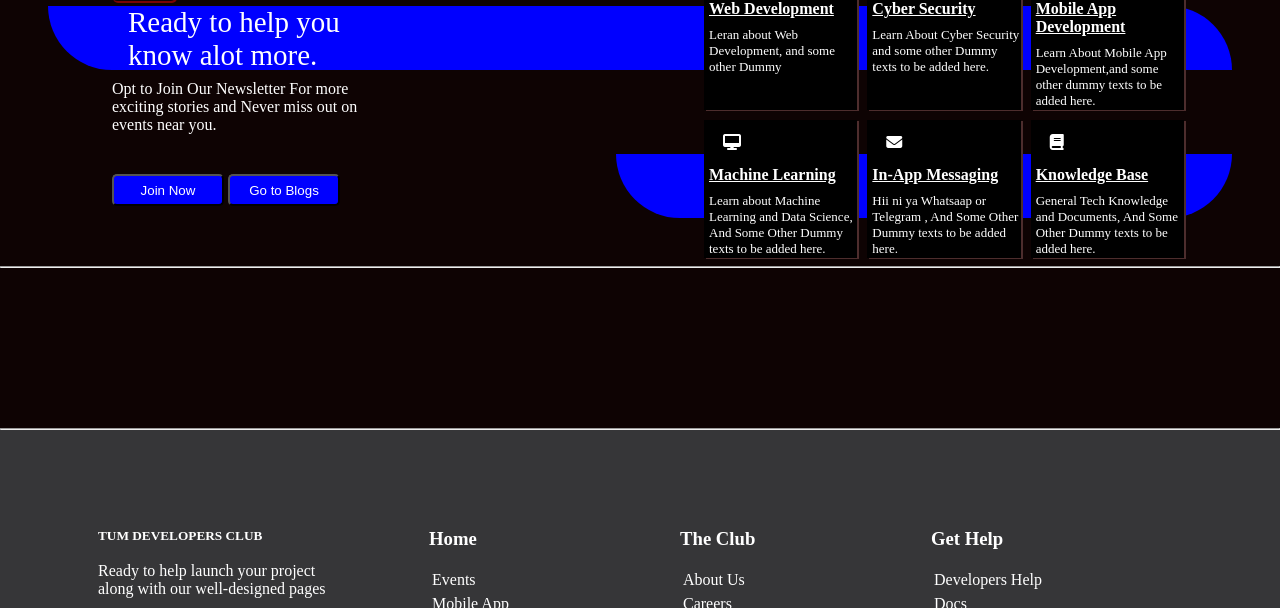
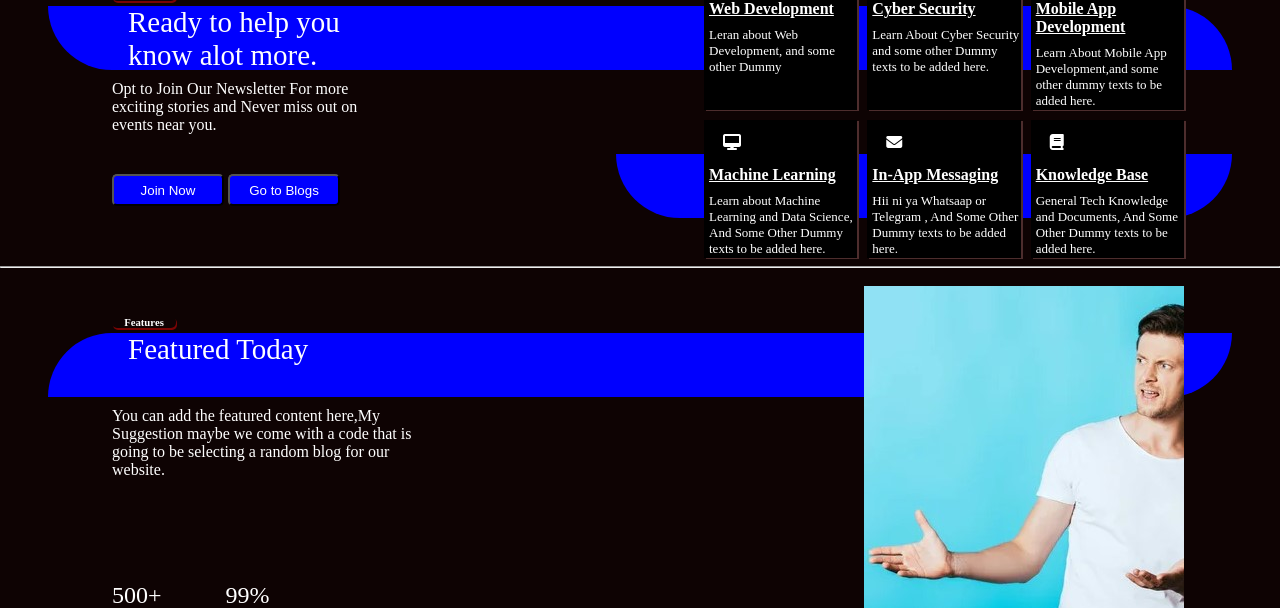
Before and after one commit to 45jerryjoseph/tumweb-developers, a plain HTML site: page index.html in a window 1280 px wide. Shown: the part 123-731 px from the top of the page. Drawn offline with Linux system fonts and the light colour scheme.

Commit message:
Part2 of main created

```diff
--- a/index.css
+++ b/index.css
@@ -306,6 +306,84 @@ footer{
 
 /* Part2 styles */
 .part2{
-    height:10rem;
+    /* border: 3px solid red; */
+    padding: 3rem;
+}
+.feature{
+    /* border: 2px solid purple; */
+    width: 4rem;
+    text-align: center;
+    border-radius: 5px ;
+    box-shadow: 1px 2px rgb(121, 4, 4);
+    margin-left: 4rem;
+    margin-bottom: 5px;
+    color:white;
+}
+.c1{
+    /* border: 2px solid  violet; */
+    padding-left:5rem;
+    /* padding-top: 3px;
+    padding-bottom: 3px; */
+    font-size: 29px;
+    height: 4rem;
+    border-bottom-right-radius: 10rem;
+    border-top-left-radius: 10rem;
+    background-color: blue;
+    color:white;
+}
+.c2{
+    /* border: 2px solid green; */
+    height: 10rem;
+    width: 20rem;
+    margin-left: 4rem;
+    margin-top: 10px;
+    margin-bottom: 10px;
+    color:white;
+}
+.c3{
+    /* border: 2px solid yellow; */
+    display: flex;
+}
+.c3-left{
+    /* border: 2px dotted darkblue; */
+
+    padding-left: 4rem;
+    padding-top: 5px;
+    color: white;
+
+}
+
+.c3-right{
+    /* border: 2px solid rgb(40, 20, 220); */
+    margin-left: 4rem;
+    padding-top: 5px;
+    color: white;
+
+}
+.digits{
+    font-size: 1.5rem;
+}
+.text{
+    padding-top: 2px;
+    font-size: 10px;
+}
+.c4{
+    /* border: 2px solid saddlebrown ;     */
+    height: 23rem;
+    width: 20rem;
+    float: right;
+    position: relative;
+    margin-top: -21rem;
+    margin-right: 3rem;
+    object-fit: contain;
+    object-position: center;
+    background-image: url(images/pica.jpg);
 }
 /* end of part2 styles */
+
+/* Part3 Styles */
+.part3{
+    height: 20rem;
+}
+
+/* End of part3 styles */
--- a/index.html
+++ b/index.html
@@ -79,6 +79,7 @@
     </header>
     <!-- main section -->
     <main>
+        <!-- first part of main -->
        <div class="part1">
             <div class="welcome">
                 <h6>Welcome</h6>
@@ -169,7 +170,35 @@
             </div>
        </div>
        <hr>
+       <!-- 2nd part of main -->
        <div class="part2">
+            <div class="feature">
+                <h6>Features</h6>
+            </div>
+            <div class="c1">
+                <p>Featured Today</p>
+            </div>
+            <div class="c2">
+                <p>You can add the featured content here,My <br> Suggestion maybe we come with a code that is <br>  going to be selecting a random blog for our website.</p>
+            </div>
+            <div class="c3">
+                <div class="c3-left">
+                    <p class="digits">500+</p>
+                    <p class="text">Reads</p>
+
+                </div>
+                <div class="c3-right">
+                    <p class="digits">99%</p>
+                    <p class="text">Average Rating</p>
+                </div>
+            </div>
+            <div class="c4">
+
+            </div>
+       </div>
+       <hr>
+       <!-- 3rd Part of Main -->
+       <div class="part3">
 
        </div>
     </main>
```
Also changed, not shown: images/pica.jpg (added).
